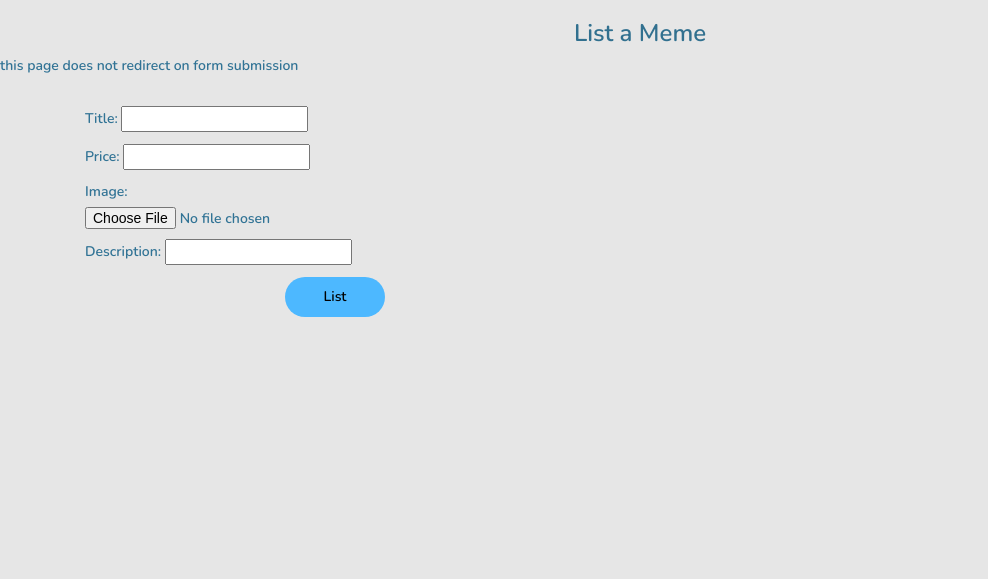
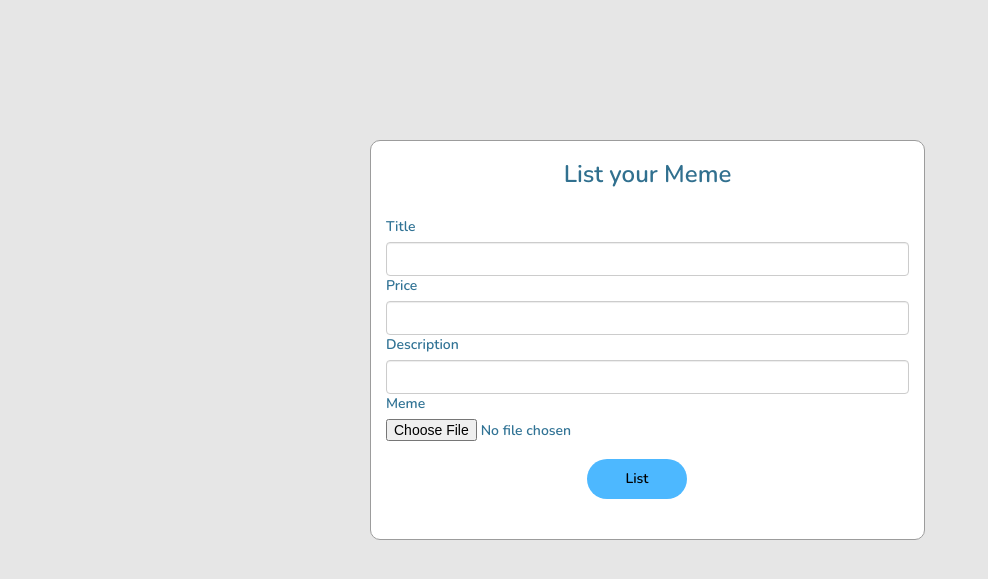
Before and after one commit to zahidk9/meme-commerce, a Django app: page /memecommerce/sellmeme/ in a window 1280 px wide. Shown: the part 52-631 px from the top of the page, without its empty margins (0-988 px from the left). Run offline with Django 3.2, Linux system fonts and the light colour scheme; the visitor is signed in with stand-in values (Sample User, id 1); some libraries are stand-ins or nearby versions.

Commit message:
sellmeme.html done

```diff
--- a/static/style.css
+++ b/static/style.css
@@ -193,3 +193,32 @@ img {
 #myaccount .container #login-row #login-column #login-box #login-form #register-link {
   margin-top: -85px;
 }
+
+#sellMeme .container #login-row #login-column #login-box {
+  margin-top: 120px;
+  margin-left: 300px;
+  max-width: 600px;
+  height: 320px;
+  border: 1px solid #9C9C9C;
+  background-color: white;
+  border-radius: 10px;
+  width: 100%;
+  height: 50%;
+  min-width: 500px;
+  min-height:400px;
+}
+#sellMeme .container #login-row #login-column #login-box #login-form {
+  padding: 20px;
+}
+#sellMeme .container #login-row #login-column #login-box #login-form #register-link {
+  margin-top: -85px;
+}
+
+.sellcenter{
+	margin: 0;
+	position: absolute;
+	top: 85%;
+	left: 30%;
+	-ms-transform: translate(-50%, -50%);
+	transform: translate(-50%, -50%);
+}
--- a/templates/memecommerce/sellMeme.html
+++ b/templates/memecommerce/sellMeme.html
@@ -1,29 +1,38 @@
 {% extends "memecommerce/base.html" %}
 {% load static %}
+{% load myfilter %}
 
 {% block title_block %}
 	Sell Meme
 {% endblock %}
 
 {% block body_block %}
-    <form id="meme_form" method="post" action="{% url 'memecommerce:sellMeme' %}" enctype="multipart/form-data">
-	{% csrf_token %}
-	<h3 class="text-center text-info">List a Meme</h3>
-        this page does not redirect on form submission
+	<div id="sellMeme">
 		<div class="container">
 			<div id="login-row" class="row justify-content-center align-items-center">
 				<div id="login-column" class="col-md-6">
 					<div id="login-box" class="col-md-12">
+						<form id="meme_form" method="post" action="{% url 'memecommerce:sellMeme' %}" enctype="multipart/form-data">
+							<h3 class="text-center text-info">List your Meme</h3>
 							<div class = "loginboxes">
-						<!-- Display each form -->
-						{{ meme_form.as_p }}
-						<div class="form-group">
+								<div class="fieldWrapper">
+									<label id="label">Title</label>
+									<div id="subject">{{ meme_form.title|addclass:'form-control' }}</div>
+									<label id="label">Price</label>
+									<div id="email">{{ meme_form.price|addclass:'form-control' }}</div>
+									<label id="label">Description</label>
+									<div id="message">{{ meme_form.description|addclass:'form-control' }}</div>
+									<label id="label">Meme</label>
+									<div id="message">{{ meme_form.image }}</div>
+									<div class="form-group sellcenter">
 										<input style="margin-left:200px" type="submit" name="submit" class="button" value="List">
+									</div>
+								</div>
+							</div>
+						</form>
 					</div>
 				</div>
 			</div>
 		</div>
 	</div>
-	</div>
-</form>
 {% endblock %}
```
Lines whose indentation alone changed are shown as unchanged.
